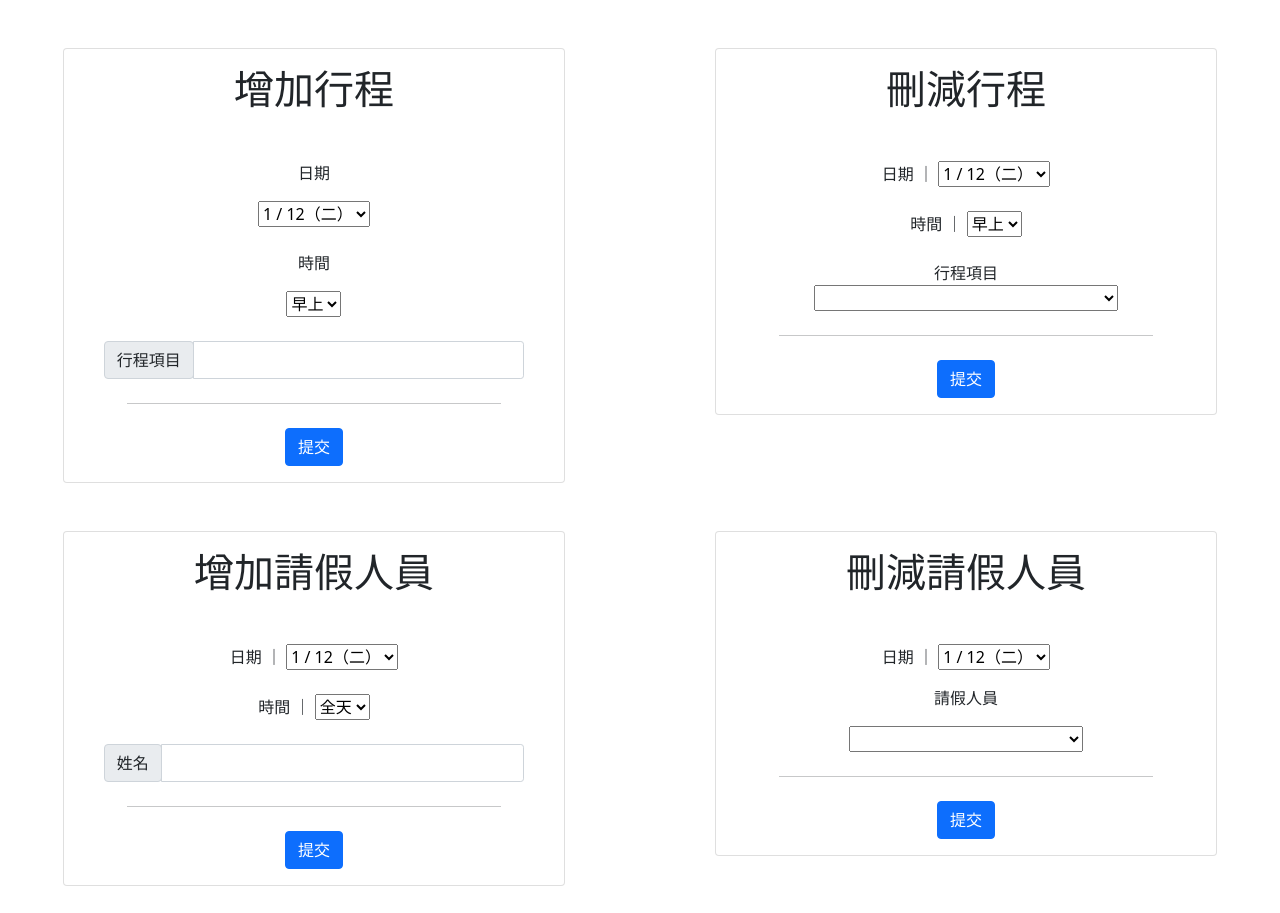
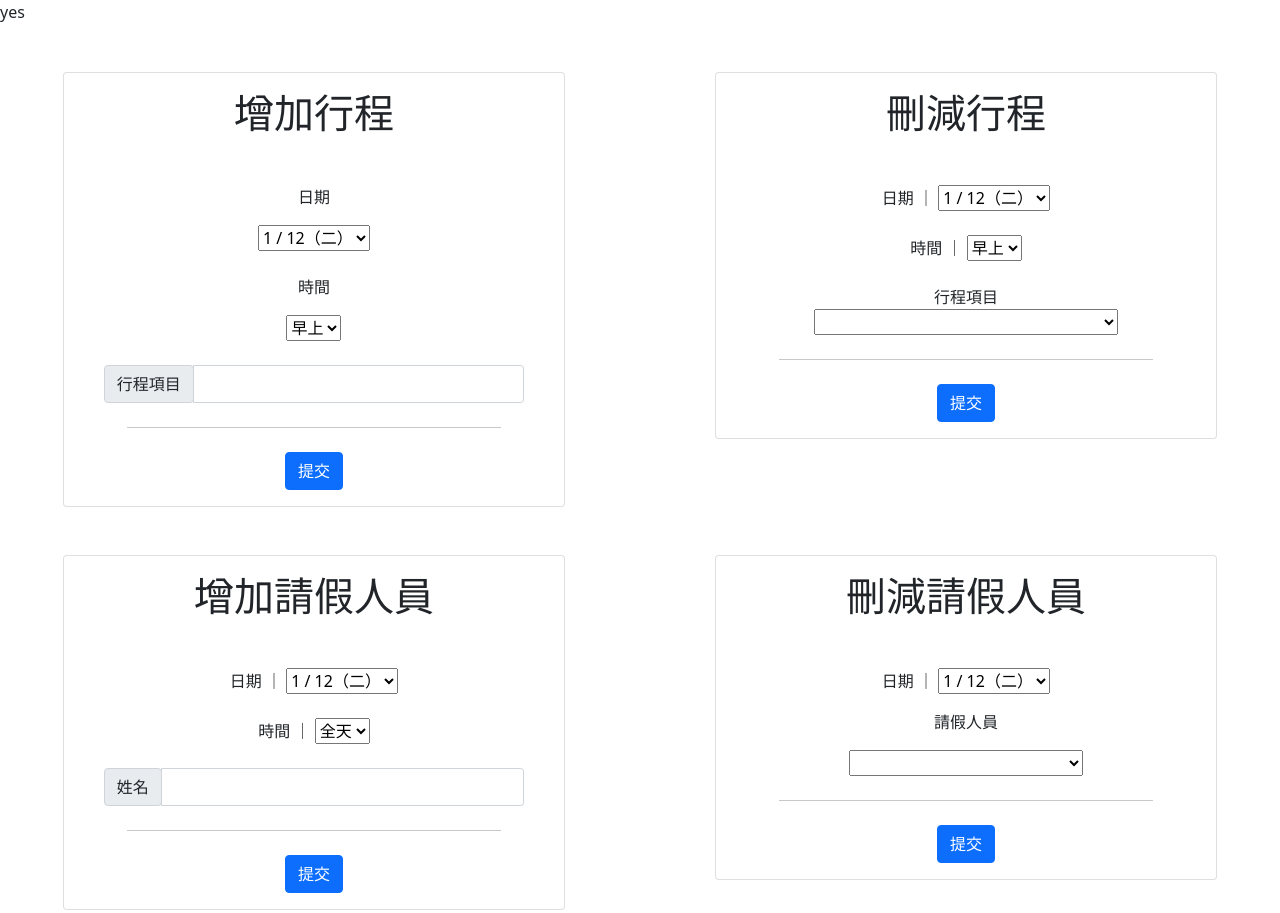
Before and after one commit to darkfanxing/sec-bulletin-board, a plain HTML site: page client.html in a window 1280 px wide. Shown: the top 913 px of the page. Drawn offline with Linux system fonts and the light colour scheme.

Commit message:
PWA test

```diff
--- a/client.html
+++ b/client.html
@@ -8,6 +8,7 @@
     <title>Document</title>
 </head>
 <body>
+    <div id="message"></div>
     <div class="row justify-content-around">
         <div class="col-12 col-md-6">
             <div class="card mx-auto mt-5" style="width: 80%;">
@@ -153,6 +154,8 @@
 <script type="text/javascript" src="js/bootstrap.min.js"></script>
 <script type="text/javascript" src="js/getDates.js"></script>
 <script>
+    let message = document.getElementById("message")
+
     if ('serviceWorker' in navigator) {
         window.addEventListener('load', function() {
         navigator.serviceWorker.register('sw.js')
@@ -241,10 +244,13 @@
 
     let data;
 
+    message.innerHTML = host.value
+
     fetch(host.value + "/data.json")
         .then((response) => response.json())
         .then((_data) => {
             data = _data
+            message.innerHTML += "\n" + "yes"
             document.getElementById("reminder-text").value = data["reminder"];
         })
 
```
